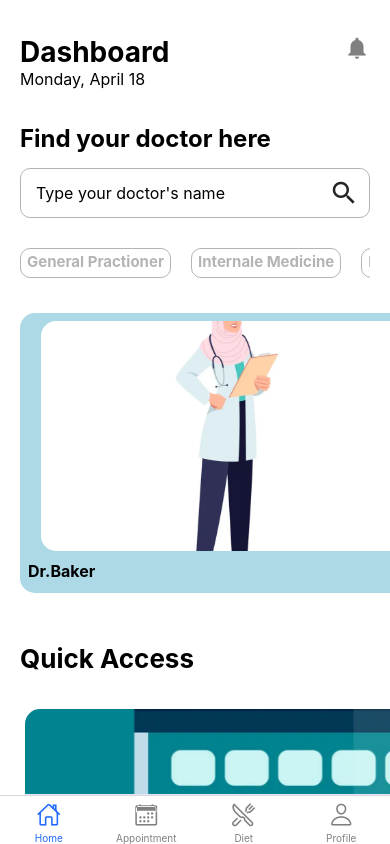
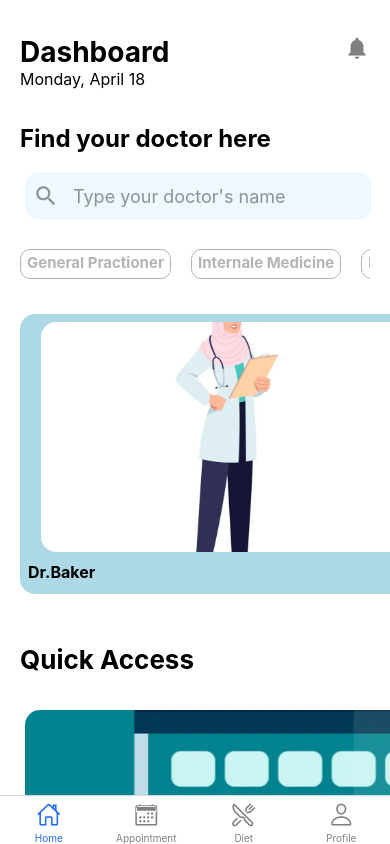
Before and after one commit to AnhCaooo/App-Doctor, a React Native app: screen /HomeStack in a window 390 px wide. Built offline with nearby package versions, Linux system fonts and the light colour scheme.

Commit message:
Implement SearchBar component from ReactNatvieElement

```diff
--- a/components/screens/DietScreen.js
+++ b/components/screens/DietScreen.js
@@ -1,14 +1,11 @@
 import React from "react";
 import { StyleSheet, View, Text, Button } from "react-native";
+import SearchDiet from "../subcomponents/SearchDiet";
 
 function DietScreen({ navigation }) {
   return (
     <View style={styles.container}>
-      <Text style={styles.header}>This is DietScreen</Text>
-      <Button
-        title="Go to appointment"
-        onPress={() => console.log("this is diet screen")}
-      />
+      <SearchDiet />
     </View>
   );
 }
@@ -18,7 +15,7 @@ export default DietScreen;
 const styles = StyleSheet.create({
   container: {
     flex: 1,
-    backgroundColor: "white",
+    marginTop: 30,
   },
   header: {
     marginTop: 35,
--- a/components/screens/HomeScreen.js
+++ b/components/screens/HomeScreen.js
@@ -16,7 +16,7 @@ import Card from "../subcomponents/Card";
 import QuickRoute from "../subcomponents/QuickRoute";
 import doctors from "../consts/Doctor";
 import pageImages from "../consts/PageImages";
-
+import SearchDoctor from "../subcomponents/SearchDoctor";
 export default function HomeScreen({ navigation }) {
   const [activeCardIndex, setActiveCardIndex] = useState(0);
 
@@ -35,13 +35,8 @@ export default function HomeScreen({ navigation }) {
           <Text style={styles.textHeader}>Find your doctor here</Text>
         </View>
 
-        <View style={styles.serachInputContainer}>
-          <TextInput
-            placeholder="Type your doctor's name"
-            style={{ fontSize: 16, paddingLeft: 15 }}
-          />
-
-          <Icon name="search" size={30} style={{ marginRight: 10 }} />
+        <View>
+          <SearchDoctor />
         </View>
 
         <View>
@@ -123,18 +118,4 @@ const styles = StyleSheet.create({
     fontSize: 26,
     fontWeight: "bold",
   },
-  serachInputContainer: {
-    height: 50,
-    backgroundColor: "white",
-    marginTop: 15,
-    marginLeft: 20,
-    marginRight: 20,
-    borderRadius: 10,
-    flexDirection: "row",
-    alignItems: "center",
-    borderWidth: 1.5,
-    borderBottomWidth: 1,
-    borderColor: "#b4b4b4",
-    justifyContent: "space-between",
-  },
 });
--- a/components/subcomponents/CategoryList.js
+++ b/components/subcomponents/CategoryList.js
@@ -37,7 +37,7 @@ const styles = StyleSheet.create({
     height: 30,
     borderRadius: 10,
     borderColor: "#b4b4b4",
-    marginTop: 30,
+    marginTop: 20,
     marginLeft: 20,
     marginBottom: 5,
   },
--- /dev/null
+++ b/components/subcomponents/SearchDiet.js
@@ -0,0 +1,87 @@
+import React, { useState } from "react";
+import { StyleSheet, Text, View } from "react-native";
+import { SearchBar } from "react-native-elements";
+
+function SearchDiet() {
+  const [search, setSearch] = useState("");
+
+  const updateSearch = (userSearch) => {
+    setSearch(userSearch);
+  };
+  return (
+    <View>
+      <SearchBar
+        round
+        searchIcon={{ size: 26 }}
+        containerStyle={styles.container}
+        inputContainerStyle={styles.inpurtContainer}
+        placeholder="Search meals, diets"
+        onChangeText={updateSearch}
+        value={search}
+      />
+    </View>
+  );
+}
+
+const styles = StyleSheet.create({
+  container: {
+    fontSize: 16,
+    paddingLeft: 15,
+    backgroundColor: "white",
+    borderBottomColor: "transparent",
+    borderTopColor: "transparent",
+    marginTop: 10,
+  },
+  inpurtContainer: {
+    backgroundColor: "#F0F8FF",
+    marginLeft: 10,
+    marginRight: 10,
+  },
+
+  TextInput: {
+    borderWidth: 1,
+    borderRadius: 12,
+    marginHorizontal: 0,
+    borderColor: "#86939e",
+    flexDirection: "row",
+    justifyContent: "space-evenly",
+    alignContent: "center",
+    alignItems: "center",
+    paddingLeft: 10,
+    paddingRight: 10,
+  },
+
+  SearchArea: {
+    marginTop: 10,
+    width: "94%",
+    height: 50,
+    backgroundColor: "gray",
+    borderRadius: 12,
+    borderWidth: 1,
+    borderColor: "gray",
+    flexDirection: "row",
+    alignItems: "center",
+  },
+
+  searchIcon: { fontSize: 24, padding: 5, color: "gray" },
+
+  view1: {
+    height: 70,
+    justifyContent: "center",
+
+    paddingHorizontal: 10,
+  },
+
+  view2: {
+    flexDirection: "row",
+    padding: 15,
+    alignItems: "center",
+  },
+
+  icon2: { fontSize: 24, padding: 5, color: "gray" },
+  modal: {
+    flex: 1,
+  },
+});
+
+export default SearchDiet;
--- /dev/null
+++ b/components/subcomponents/SearchDoctor.js
@@ -0,0 +1,42 @@
+import React, { useState } from "react";
+import { StyleSheet, Text, View } from "react-native";
+import { SearchBar } from "react-native-elements";
+
+function SearchDoctor() {
+  const [search, setSearch] = useState("");
+
+  const updateSearch = (userSearch) => {
+    setSearch(userSearch);
+  };
+  return (
+    <View>
+      <SearchBar
+        round
+        searchIcon={{ size: 26 }}
+        containerStyle={styles.container}
+        inputContainerStyle={styles.inpurtContainer}
+        placeholder="Type your doctor's name"
+        onChangeText={updateSearch}
+        value={search}
+      />
+    </View>
+  );
+}
+
+const styles = StyleSheet.create({
+  container: {
+    fontSize: 16,
+    paddingLeft: 15,
+    backgroundColor: "white",
+    borderBottomColor: "transparent",
+    borderTopColor: "transparent",
+    marginTop: 10,
+  },
+  inpurtContainer: {
+    backgroundColor: "#F0F8FF",
+    marginLeft: 10,
+    marginRight: 10,
+  },
+});
+
+export default SearchDoctor;
```
